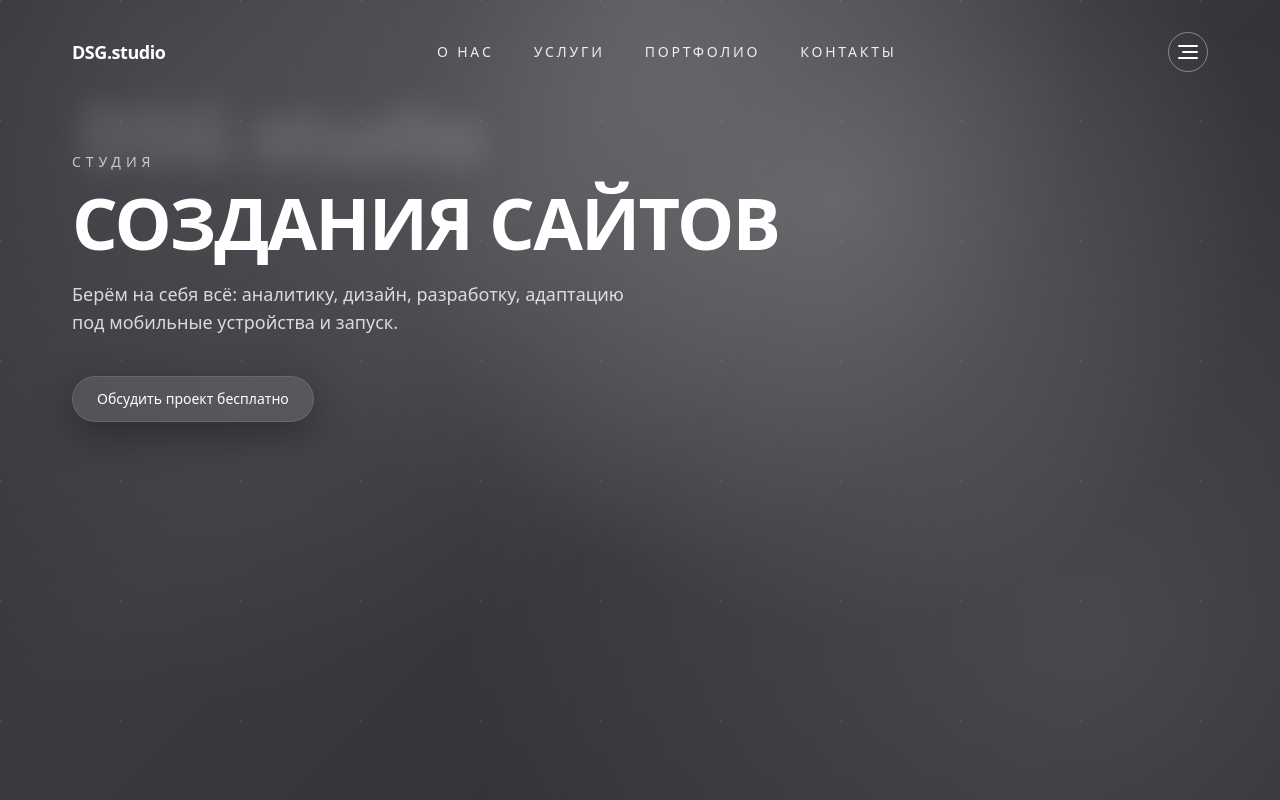
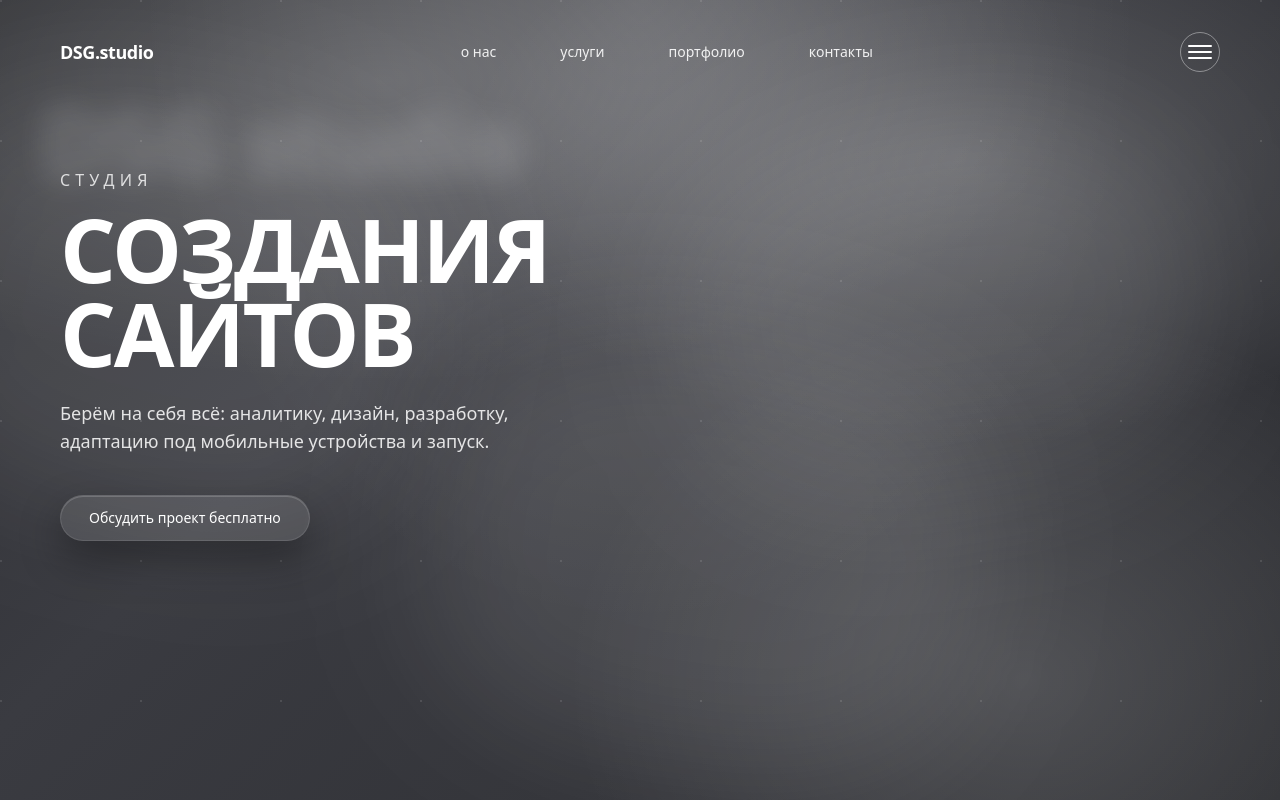
Before and after one commit to HGpk3/DSG_studio, a Next.js app: page / in a window 1280 px wide. Built offline with nearby package versions, Linux system fonts and the light colour scheme.

Commit message:
Refine hero layout to match design

```diff
--- a/components/Hero.tsx
+++ b/components/Hero.tsx
@@ -39,7 +39,7 @@ export default function Hero() {
   const backgroundStyle = useMemo(
     () => ({
       backgroundImage:
-        "radial-gradient(circle at 15% 10%, rgba(255,255,255,0.12), transparent 48%), radial-gradient(circle at 65% 25%, rgba(255,255,255,0.18), transparent 42%), radial-gradient(circle at 85% 80%, rgba(255,255,255,0.12), transparent 50%), linear-gradient(135deg, #2b2b31 0%, #3a3a40 35%, #2b2b31 100%)",
+        "radial-gradient(1200px 520px at 30% 10%, rgba(255,255,255,0.22), transparent 58%), radial-gradient(900px 520px at 75% 20%, rgba(255,255,255,0.2), transparent 55%), radial-gradient(760px 620px at 80% 85%, rgba(255,255,255,0.16), transparent 60%), linear-gradient(135deg, #2b2c30 0%, #3a3b41 35%, #2b2c30 100%)",
     }),
     [],
   );
@@ -47,8 +47,11 @@ export default function Hero() {
   return (
     <section className="relative min-h-screen overflow-hidden text-white">
       <div className="absolute inset-0" style={backgroundStyle}>
-        <div className="absolute inset-0 opacity-30 [background-image:radial-gradient(circle_at_1px_1px,rgba(255,255,255,0.22)_1px,transparent_0)] [background-size:120px_120px]" />
-        <div className="absolute inset-0 bg-[radial-gradient(ellipse_at_top,rgba(255,255,255,0.12),transparent_50%)]" />
+        <div className="absolute inset-0 opacity-40 [background-image:radial-gradient(circle_at_1px_1px,rgba(255,255,255,0.28)_1px,transparent_0)] [background-size:140px_140px]" />
+        <div className="absolute inset-0 bg-[radial-gradient(ellipse_at_top,rgba(255,255,255,0.16),transparent_55%)]" />
+        <div className="absolute -left-24 top-24 h-[420px] w-[520px] rotate-[12deg] rounded-[38%] bg-white/10 blur-3xl" />
+        <div className="absolute right-20 top-32 h-[360px] w-[520px] -rotate-[10deg] rounded-[40%] bg-white/10 blur-3xl" />
+        <div className="absolute bottom-10 left-1/3 h-[420px] w-[560px] rotate-[8deg] rounded-[38%] bg-white/10 blur-3xl" />
       </div>
 
       <motion.div
@@ -76,7 +79,7 @@ export default function Hero() {
             setContentVisible(true);
           }
         }}
-        className="pointer-events-none absolute left-1/2 top-[45%] z-10 -translate-x-1/2 -translate-y-1/2 text-3xl font-semibold tracking-tight"
+        className="pointer-events-none absolute left-1/2 top-[46%] z-10 -translate-x-1/2 -translate-y-1/2 text-4xl font-semibold tracking-tight"
         style={{ willChange: "transform, opacity, filter" }}
       >
         DSG studio
@@ -93,9 +96,9 @@ export default function Hero() {
         className="relative z-20"
         style={{ willChange: "transform, opacity, filter" }}
       >
-        <div className="mx-auto flex w-full max-w-[1200px] items-center justify-between px-8 pt-8">
+        <div className="mx-auto flex w-full max-w-[1240px] items-center justify-between px-10 pt-8">
           <div className="text-lg font-semibold tracking-tight">DSG.studio</div>
-          <nav className="hidden items-center gap-10 text-sm uppercase tracking-[0.2em] md:flex">
+          <nav className="hidden items-center gap-16 text-sm font-medium md:flex">
             {["о нас", "услуги", "портфолио", "контакты"].map((item) => (
               <a
                 key={item}
@@ -115,19 +118,19 @@ export default function Hero() {
             aria-label="Открыть меню"
           >
             <span className="flex flex-col gap-1">
-              <span className="h-[2px] w-5 rounded-full bg-white" />
-              <span className="h-[2px] w-4 self-end rounded-full bg-white" />
-              <span className="h-[2px] w-5 rounded-full bg-white" />
+              <span className="h-[2px] w-6 rounded-full bg-white" />
+              <span className="h-[2px] w-6 rounded-full bg-white" />
+              <span className="h-[2px] w-6 rounded-full bg-white" />
             </span>
           </button>
         </div>
 
-        <div className="mx-auto mt-20 w-full max-w-[1200px] px-8 pb-24">
-          <div className="max-w-3xl">
-            <p className="text-sm uppercase tracking-[0.35em] text-white/70">
+        <div className="mx-auto mt-24 w-full max-w-[1240px] px-10 pb-28">
+          <div className="max-w-[680px]">
+            <p className="text-base uppercase tracking-[0.32em] text-white/80">
               СТУДИЯ
             </p>
-            <h1 className="mt-4 text-4xl font-semibold uppercase leading-[0.95] tracking-tight md:text-6xl lg:text-7xl">
+            <h1 className="mt-4 text-[44px] font-semibold uppercase leading-[0.95] tracking-tight md:text-[64px] lg:text-[88px]">
               СОЗДАНИЯ{" "}
               <span className="inline-flex min-w-[7ch] items-baseline">
                 {displayedText}
@@ -136,13 +139,13 @@ export default function Hero() {
                 )}
               </span>
             </h1>
-            <p className="mt-6 max-w-xl text-base text-white/80 md:text-lg">
+            <p className="mt-6 max-w-[520px] text-base text-white/85 md:text-lg">
               Берём на себя всё: аналитику, дизайн, разработку, адаптацию под
               мобильные устройства и запуск.
             </p>
             <button
               type="button"
-              className="mt-10 inline-flex items-center justify-center rounded-full border border-white/10 bg-white/10 px-6 py-3 text-sm font-medium text-white shadow-[0_12px_40px_rgba(0,0,0,0.35)] backdrop-blur transition hover:bg-white/15 hover:shadow-[0_16px_50px_rgba(0,0,0,0.4)]"
+              className="mt-10 inline-flex items-center justify-center rounded-full border border-white/10 bg-white/10 px-7 py-3 text-sm font-medium text-white shadow-[inset_0_1px_0_rgba(255,255,255,0.18),0_18px_40px_rgba(0,0,0,0.35)] backdrop-blur transition hover:bg-white/15 hover:shadow-[inset_0_1px_0_rgba(255,255,255,0.22),0_22px_50px_rgba(0,0,0,0.45)]"
             >
               Обсудить проект бесплатно
             </button>
```
